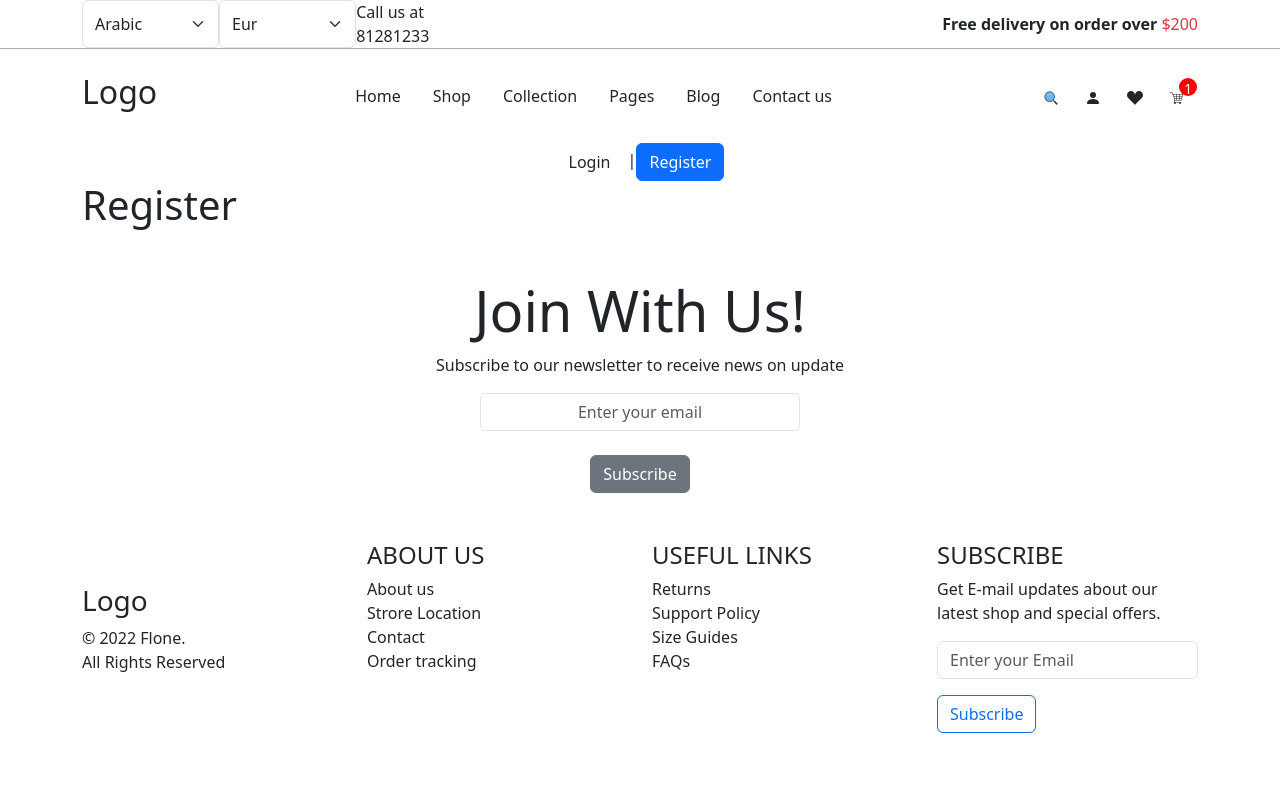
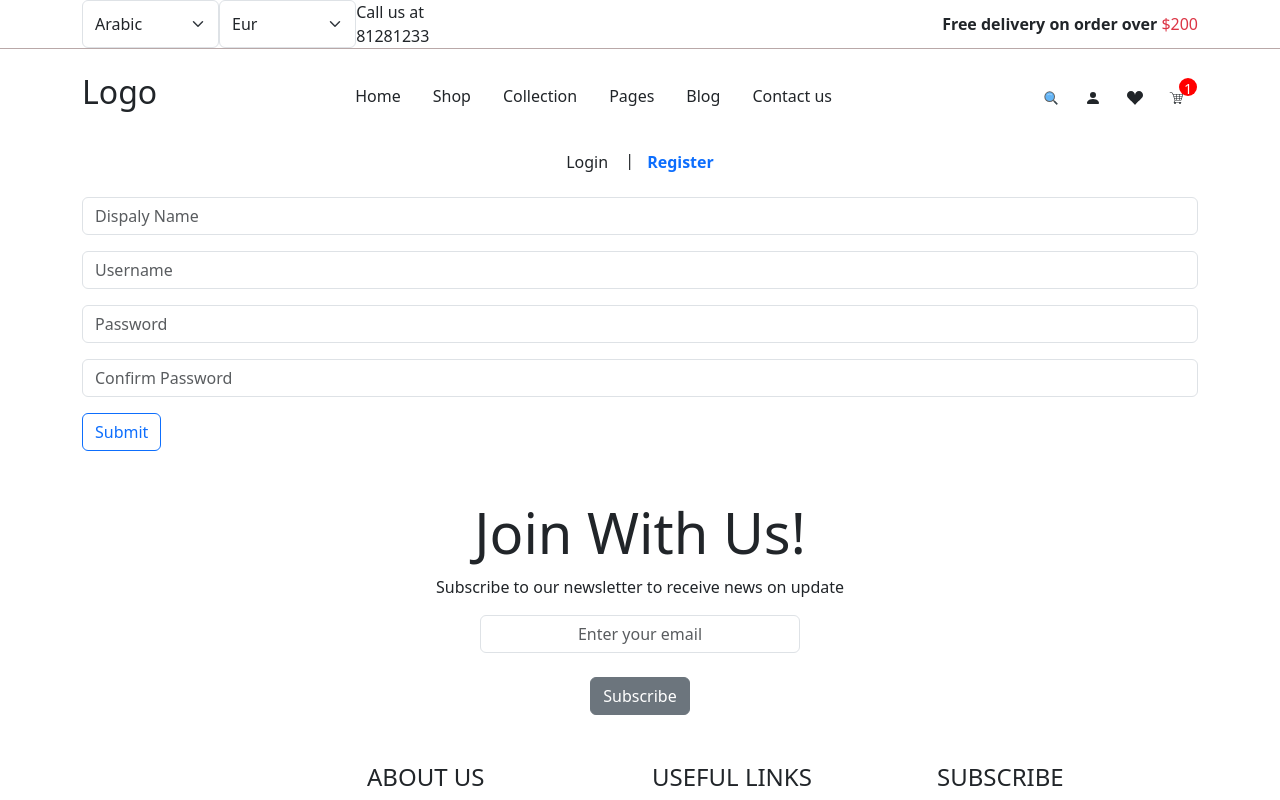
Before and after one commit to rafiurrafi/yellow-ecommerce, a React (Create React App) app: page /authentication in a window 1280 px wide. Both pictures are taken after a click on the button "Register". Shown: the top 800 px of the page. Built offline with nearby package versions, Linux system fonts and the light colour scheme.

Commit message:
added register form component

```diff
--- a/src/components/register-form/register-form.component.jsx
+++ b/src/components/register-form/register-form.component.jsx
@@ -0,0 +1,33 @@
+const RegisterForm = () => {
+  return (
+    <div className="register-form">
+      <div>
+        <input
+          type="text"
+          className="form-control my-3"
+          placeholder="Dispaly Name"
+        />
+        <input
+          type="text"
+          className="form-control my-3"
+          placeholder="Username"
+        />
+        <input
+          type="text"
+          className="form-control my-3"
+          placeholder="Password"
+        />
+
+        <input
+          type="text"
+          className="form-control my-3"
+          placeholder="Confirm Password"
+        />
+
+        <button className="btn btn-outline-primary">Submit</button>
+      </div>
+    </div>
+  );
+};
+
+export default RegisterForm;
--- a/src/routes/authentication/authentication.component.jsx
+++ b/src/routes/authentication/authentication.component.jsx
@@ -1,25 +1,28 @@
 import { useState } from "react";
 import LoginForm from "../../components/login-form/login-form.component";
+import RegisterForm from "../../components/register-form/register-form.component";
 import "./authentication.style.scss";
 const Authentication = () => {
   const [showLogin, setShowLogin] = useState("login");
   const renderComponent = () => {
     if (showLogin === "login") return <LoginForm />;
-    else if (showLogin === "register") return <h1>Register</h1>;
+    else if (showLogin === "register") return <RegisterForm />;
   };
   return (
     <div className="authentication container">
       <div className="text-center">
         <button
           onClick={() => setShowLogin("login")}
-          className={showLogin === "login" ? "btn btn-primary" : "btn"}
+          className={showLogin === "login" ? "btn text-primary fw-bold" : "btn"}
         >
           Login
         </button>{" "}
         |
         <button
           onClick={() => setShowLogin("register")}
-          className={showLogin === "register" ? "btn btn-primary" : "btn"}
+          className={
+            showLogin === "register" ? "btn text-primary fw-bold" : "btn"
+          }
         >
           Register
         </button>
```
